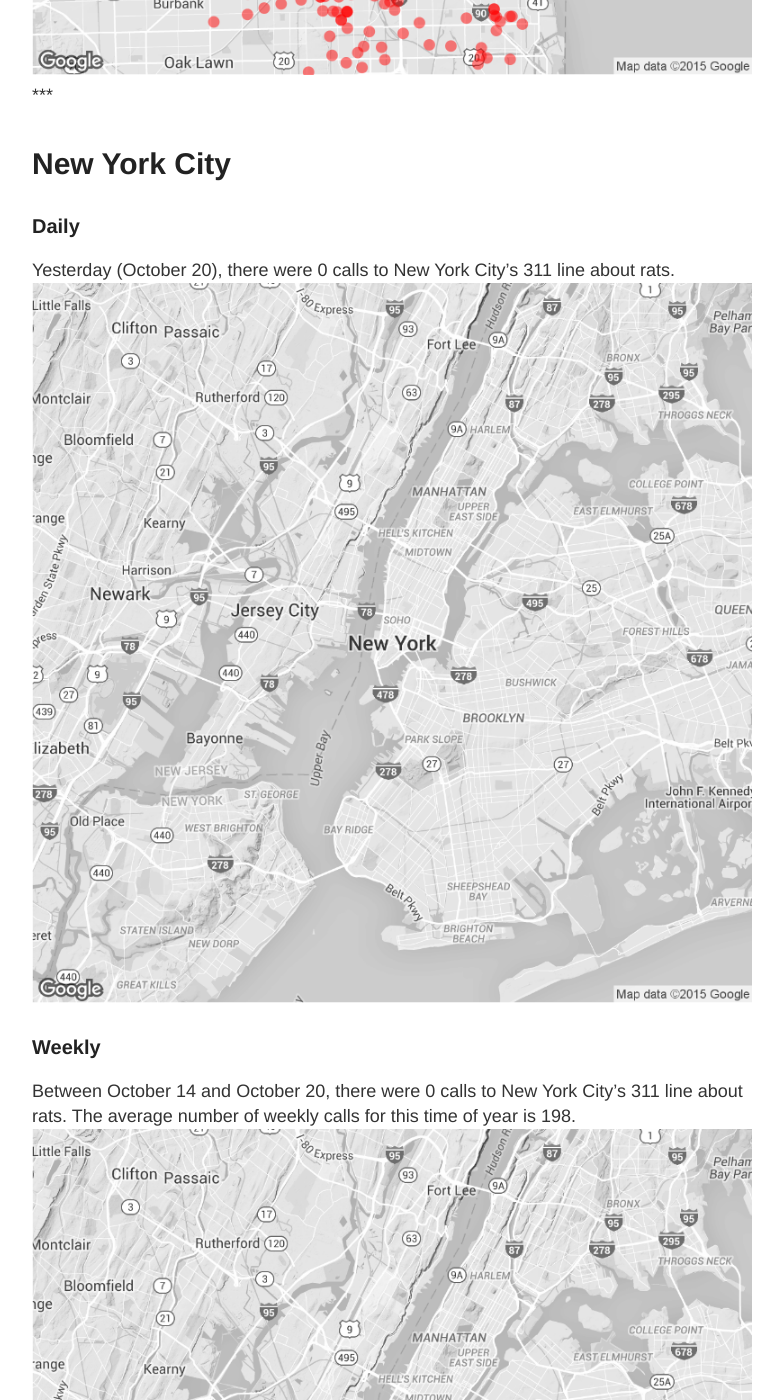
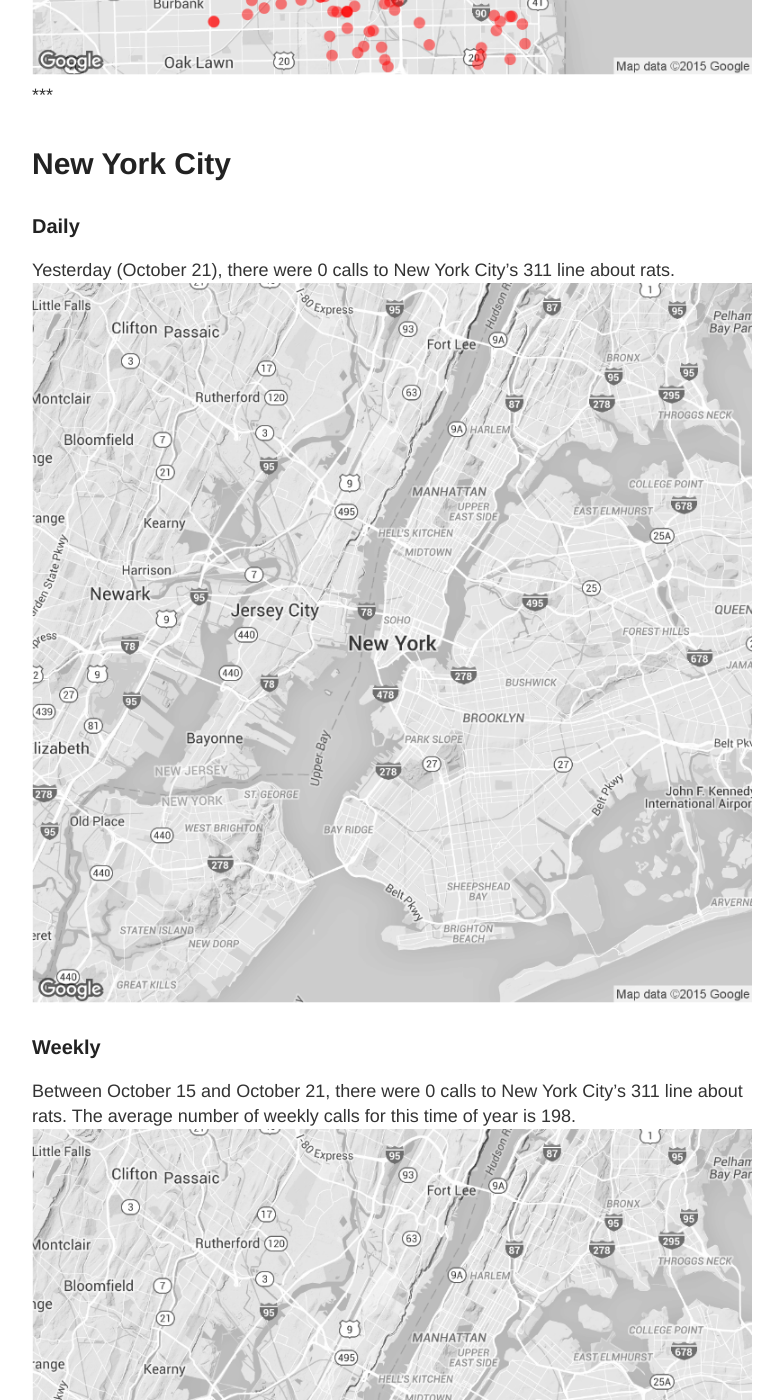
Before and after one commit to DanielHadley/ratmaps, a Jekyll site: the page built from daily.md, in a window 1280 px wide and 1400 px high, scrolled down 1986 px. Shown: the whole window, without its empty margins (248-1031 px from the left). Built offline with Jekyll 4.4.1, drawn with Linux system fonts in a browser that asks for light colours; comment, search, counter and statistics services are not loaded; some of the changed text lies outside the part shown.

Commit message:
Daily Maps

```diff
--- a/daily.md
+++ b/daily.md
@@ -15,22 +15,22 @@
 
 ### Daily
 
-Yesterday (October 20), there were 152 calls to Chicago's 311 line about rats.
+Yesterday (October 21), there were 158 calls to Chicago's 311 line about rats.
 ![Chicago rat calls to 311 weekly map]({{ site.cityimages }}/daily/Chicago_Rat_Map_Daily.png)
 
 ### Weekly
-Between October 14 and October 20, there were 932 calls to Chicago's 311 line about rats. The average number of weekly calls for this time of year is 580.
+Between October 15 and October 21, there were 820 calls to Chicago's 311 line about rats. The average number of weekly calls for this time of year is 580.
 ![Chicago rat calls to 311 weekly map]({{ site.cityimages }}/daily/Chicago_Rat_Map_Weekly.png)
 ***
 # New York City <a id="nyc"><a>
 
 ### Daily
 
-Yesterday (October 20), there were 0 calls to New York City's 311 line about rats.
+Yesterday (October 21), there were 0 calls to New York City's 311 line about rats.
 ![NYC rat calls to 311 weekly map]({{ site.cityimages }}/daily/NYC_Rat_Map_Daily.png)
 
 ### Weekly
-Between October 14 and October 20, there were 0 calls to New York City's 311 line about rats. The average number of weekly calls for this time of year is 198.
+Between October 15 and October 21, there were 0 calls to New York City's 311 line about rats. The average number of weekly calls for this time of year is 198.
 ![NYC rat calls to 311 weekly map]({{ site.cityimages }}/daily/NYC_Rat_Map_Weekly.png)
 
 Each red dot represents one call about a rat seen in that location. The dots are transparent, so multiple calls from one location will be seen as a solid dot. The usual caveats apply: more calls do not necessarily mean that there are more rats in that location than other parts of the city. A cluster of dots could indicate that one resident is unusually vocal about rodents in his or her neighborhood. Also, more densely populated neighborhoods tend to make more calls to 311.
```
Also changed, not shown: images/pages/daily/Chicago_Rat_Map_Daily.png, images/pages/daily/Chicago_Rat_Map_Weekly.png.
